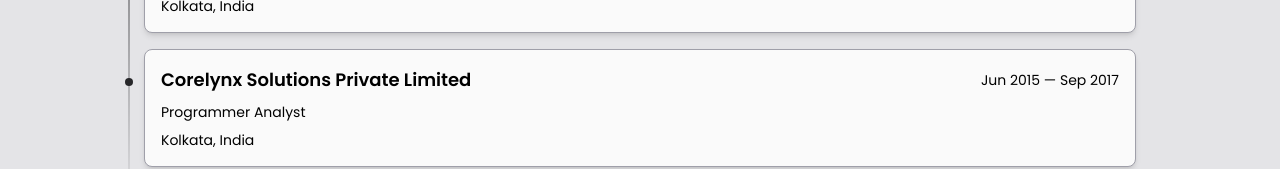
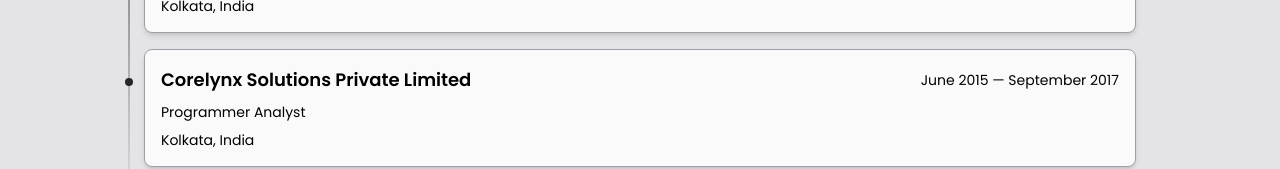
Before and after one commit to jeetxdev/jeetxdev.github.io, a React (Vite) app: page / in a window 1280 px wide. Shown: the part 1279-1448 px from the top of the page. Built offline with nearby package versions, Linux system fonts and the light colour scheme.

Commit message:
fix typo

```diff
--- a/src/sections/experience.jsx
+++ b/src/sections/experience.jsx
@@ -20,7 +20,7 @@
   },
   {
     name: "Corelynx Solutions Private Limited",
-    duration: "Jun 2015 — Sep 2017",
+    duration: "June 2015 — September 2017",
     location: "Kolkata, India",
     position: "Programmer Analyst",
   },
```
